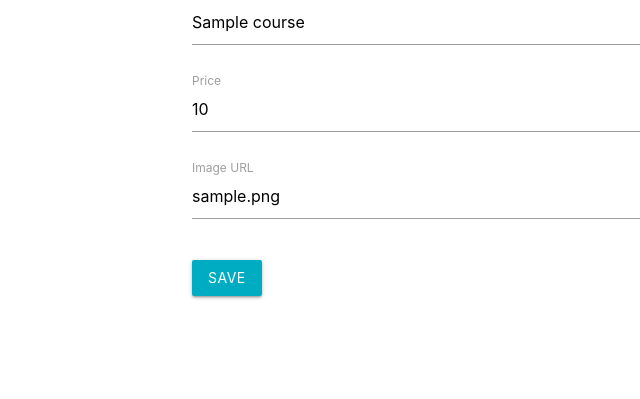
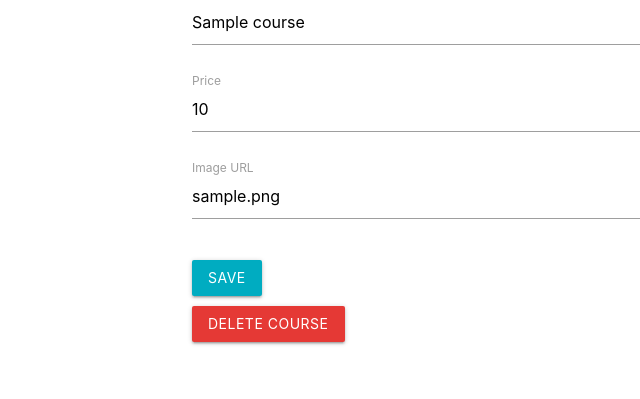
Before and after one commit to nastyarisa/nodejs_study, a Node server app: a page that uses node-express/views/course_edit.hbs in a window 1280 px wide. Shown: the part 201-600 px from the top of the page, without its empty margins (0-640 px from the left). Run offline with Node 20, Linux system fonts and the light colour scheme; tables that the repository leaves empty hold one stand-in row (values such as "Sample post"); some libraries are stand-ins or nearby versions.

Commit message:
remove course

```diff
--- a/node-express/index.js
+++ b/node-express/index.js
@@ -49,7 +49,8 @@ async function start() {
 
     await mongoose.connect(url, {
       useNewUrlParser: true,
-      useUnifiedTopology: true
+      useUnifiedTopology: true,
+      useFindAndModify: false
     });
 
     app.listen(PORT, () => {
--- a/node-express/public/index.css
+++ b/node-express/public/index.css
@@ -32,3 +32,7 @@
     align-items: center;
     justify-content: space-between;
 }
+
+.course-form {
+    margin-bottom: 10px;
+}
--- a/node-express/routes/courses.js
+++ b/node-express/routes/courses.js
@@ -35,6 +35,15 @@ router.post('/edit', async (req, res) => {
   const {id, ...update} = req.body;
   await Course.findByIdAndUpdate(id, update);
   res.redirect('/courses')
-})
+});
+
+router.post('/remove', async (req, res) => {
+  try {
+    await Course.deleteOne({_id: req.body.id});
+    res.redirect('/courses')
+  } catch (e) {
+    console.log(e)
+  }
+});
 
 module.exports = router
--- a/node-express/views/course_edit.hbs
+++ b/node-express/views/course_edit.hbs
@@ -1,6 +1,6 @@
 <h1>Edit {{course.title}}</h1>
 
-<form action="/courses/edit" method="post">
+<form action="/courses/edit" method="post" class="course-form">
   <div class="input-field">
     <input name="title" placeholder="Enter course title" id="title" type="text" class="validate" value="{{course.title}}" required>
     <label for="title">Title</label>
@@ -17,5 +17,10 @@
     <span class="helper-text" data-error="Enter valid URL"></span>
   </div>
   <input type="hidden" name="id" value="{{course.id}}" />
-  <button class="btn cyan darken-1">Save</button>
+  <button type="submit" class="btn cyan darken-1">Save</button>
 </form>
+
+<form action="/courses/remove" method="post">
+  <input type="hidden" name="id" value="{{course.id}}">
+  <button class="btn red darken-1">Delete course</button>
+</form>
```
